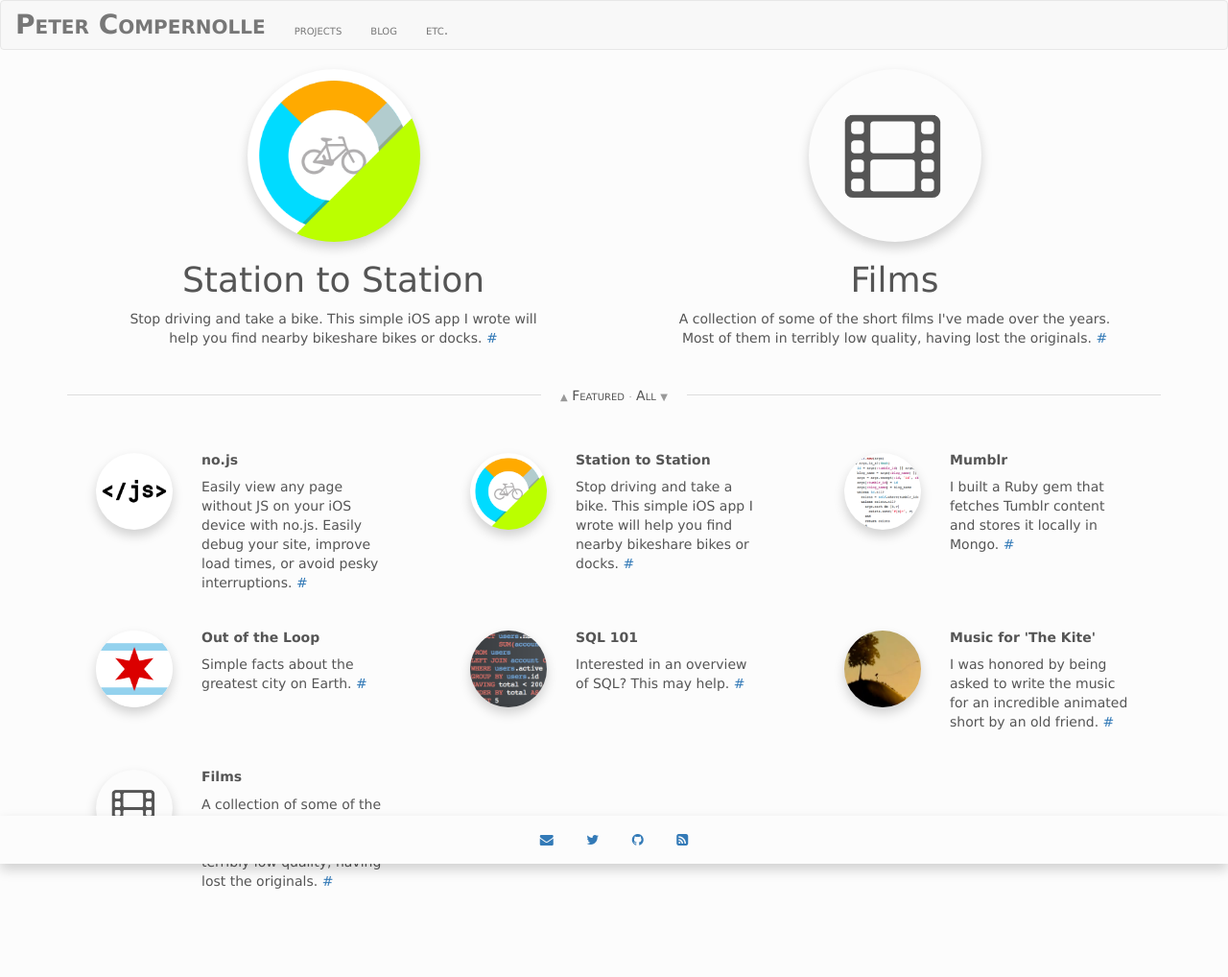
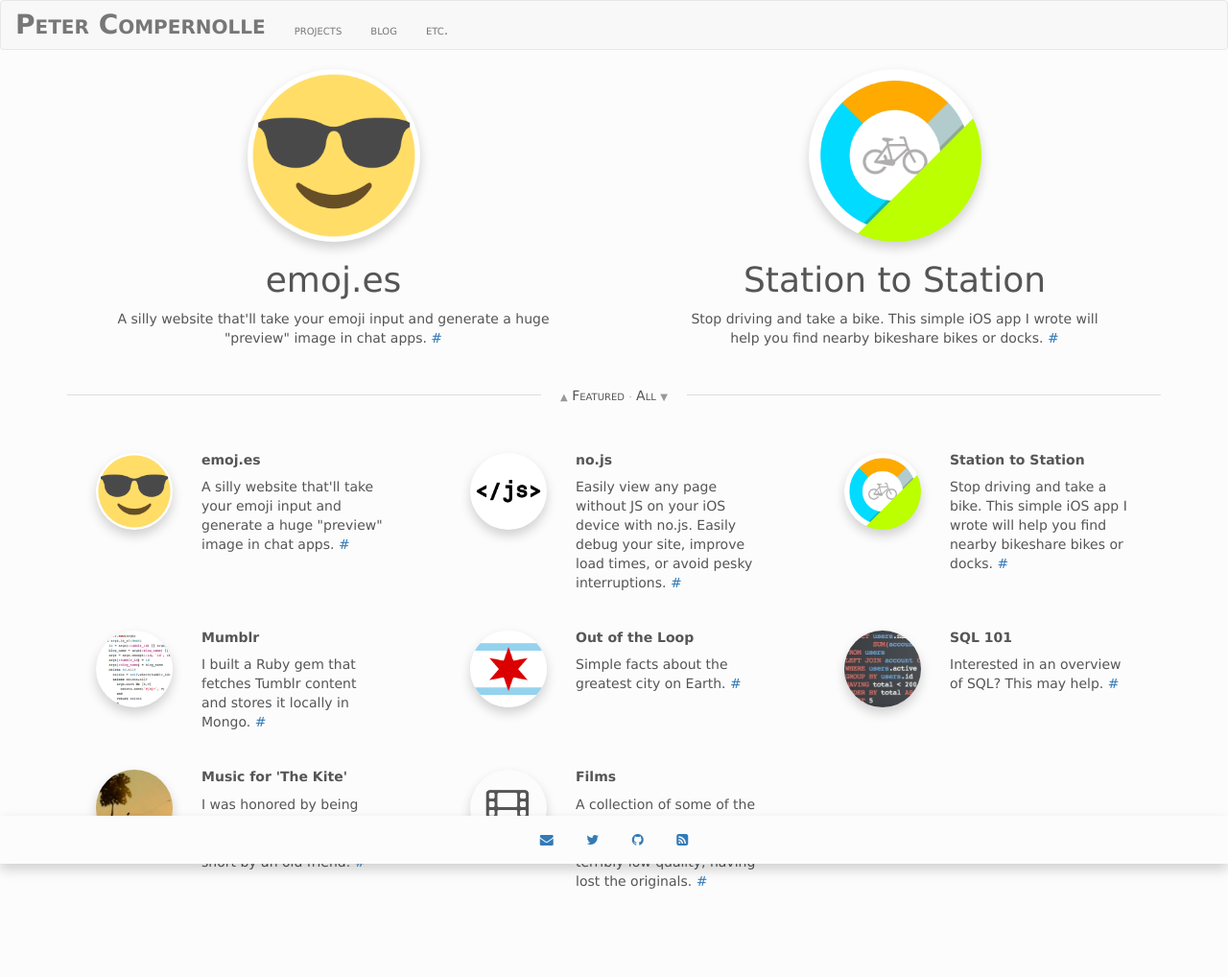
Before and after one commit to thelowlypeon/thelowlypeon.github.io, a Jekyll site: the page built from projects.html, in a window 1280 px wide. Shown: the whole page at 96% size. Built offline with Jekyll 4.4.1, drawn with Linux system fonts in a browser that asks for light colours.

Commit message:
adds emojes project

````diff
--- /dev/null
+++ b/_projects/emojes.md
@@ -0,0 +1,30 @@
+---
+layout: project
+title:  "emoj.es"
+date:   2017-04-02 17:26:32 -0500
+categories: silly emoji
+featured: true
+image: projects/emojes.png
+caption: A silly website that'll take your emoji input and generate a huge "preview" image in chat apps.
+more: https://emoj.es
+---
+
+In about three hours, while my daughter wouldn't fall asleep, I built a stupid site with one purpose: embiggen your emoji.
+
+Remember at WWDC 2016, when Apple announced that sending three or fewer emoji in iMessage would make them larger? Well, emoj.es is even better.
+
+Send a link to emoj.es in iMessage, and it'll automatically fetch a preview of the page, and the image meta tag will point to a huge image of your emoji.
+
+It's simple: just type `emoj.es/` and enter your emoji. Add another slash and some url-encoded text to see it as the title.
+
+For example:
+
+```
+http://emoj.es/😎/oh%20yeah
+```
+
+will result in a huge sunglasses emoji with "oh yeah" in the text.
+
+Try it!
+
+Read more at [emoj.es](https://emoj.es)
--- a/_projects/films.html
+++ b/_projects/films.html
@@ -3,7 +3,6 @@
 title:  Films
 date:   2002-11-26 17:26:32 -0500
 categories: films archaeology
-featured: true
 image: projects/films.png
 caption: "A collection of some of the short films I've made over the years. Most of them in terribly low quality, having lost the originals."
 ---
````
Also changed, not shown: assets/images/projects/emojes.png (added).
